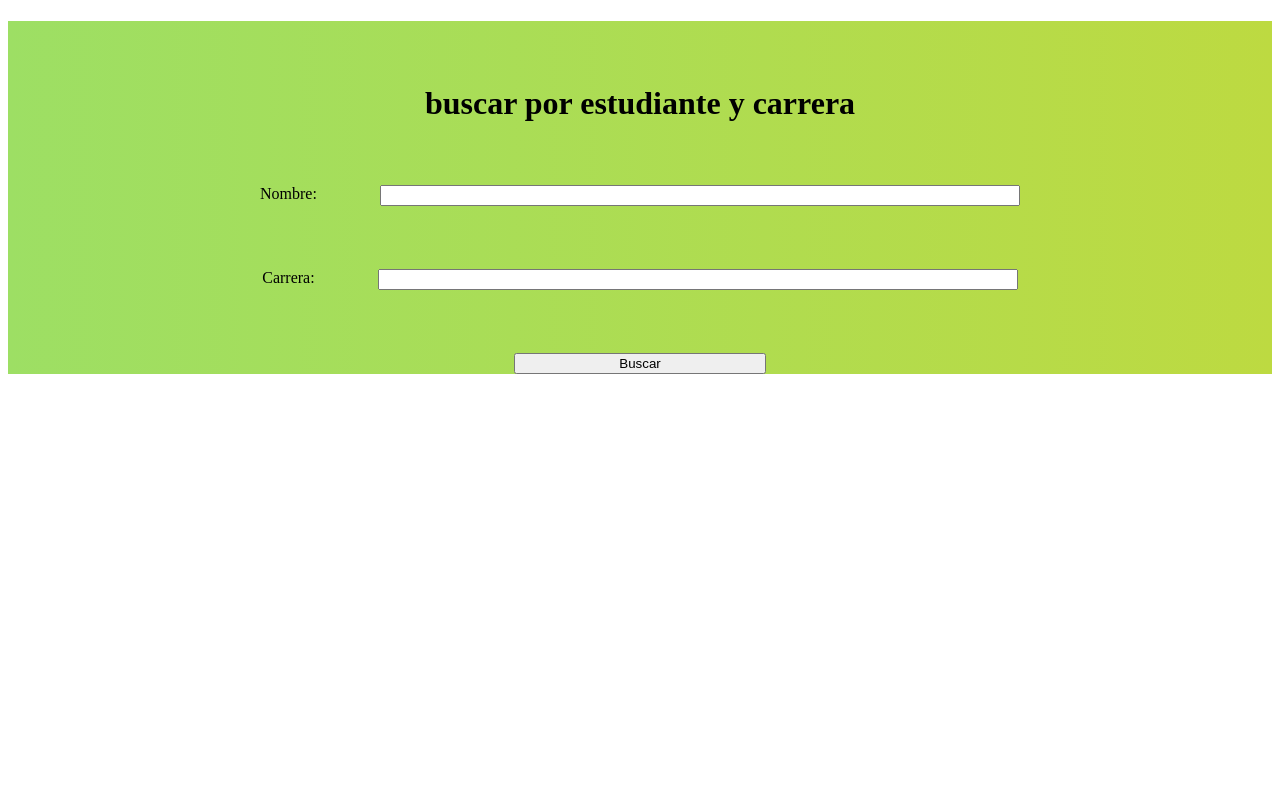
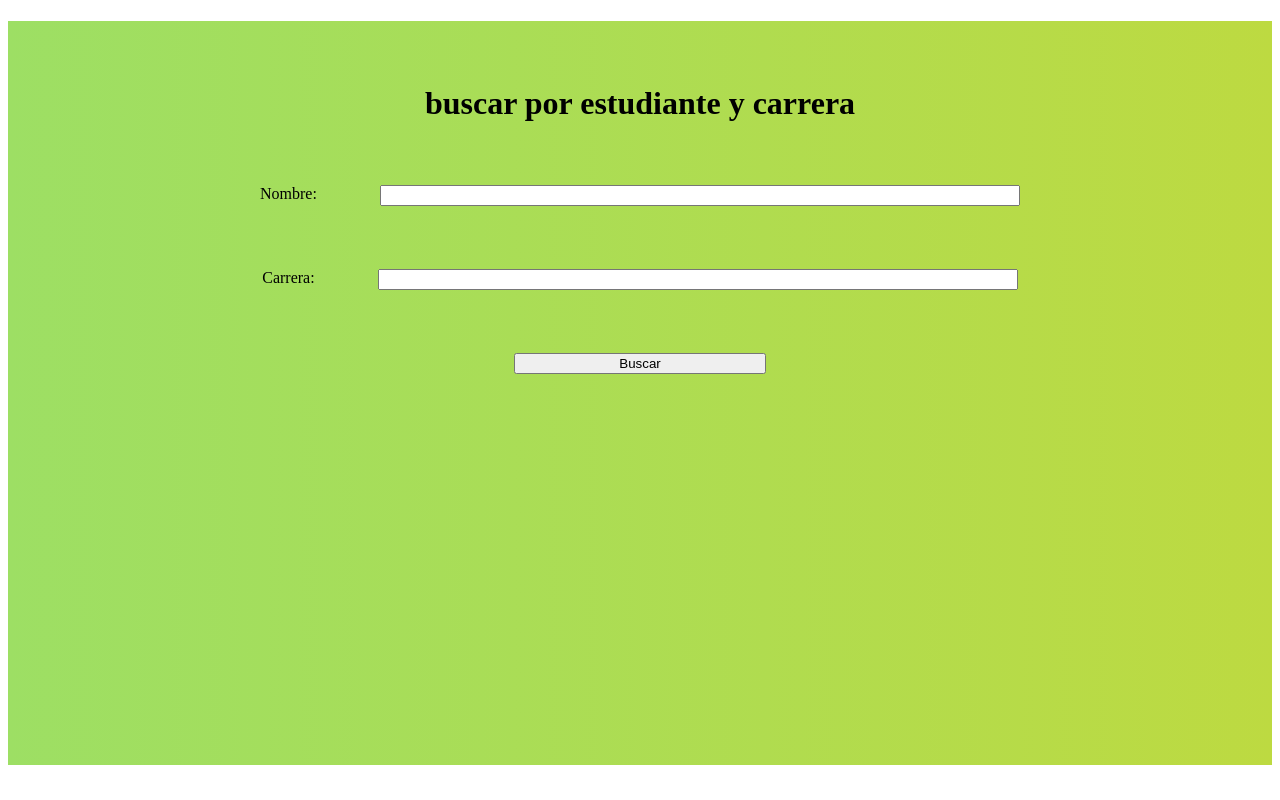
Before and after one commit to juanesGarcia/pruebasbanco-, a React (Vite) app: page / in a window 1280 px wide. Built offline with nearby package versions, Linux system fonts and the light colour scheme.

Commit message:
acomodando el css 22

```diff
--- a/src/screens/Main.css
+++ b/src/screens/Main.css
@@ -1,4 +1,5 @@
 .container{
     display: block;
     max-height: 250vh;
+    min-height: 93vh;
 }
```
